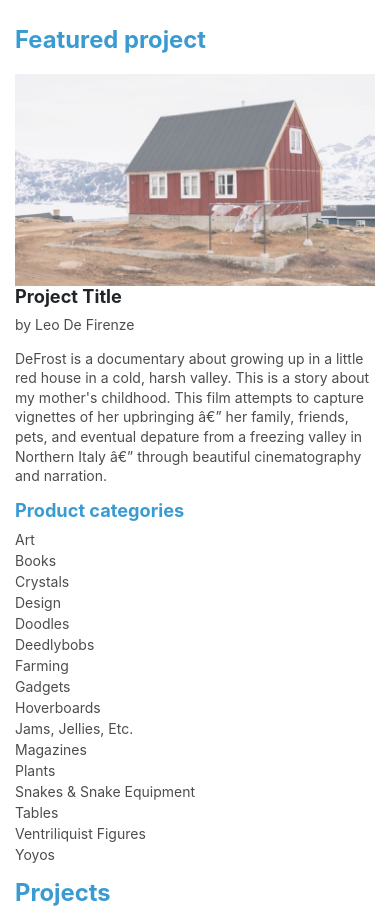
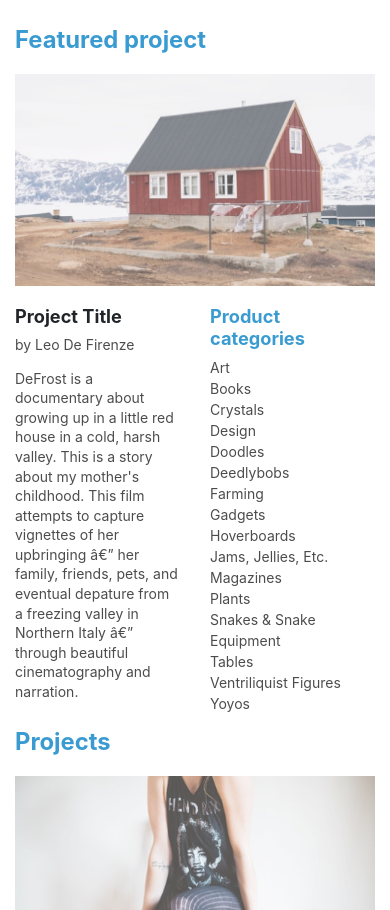
Before and after one commit to devrok/jumpstart, a plain HTML site: page index.html in a window 390 px wide. Shown: the part 729-1639 px from the top of the page. Drawn offline with nearby package versions, Linux system fonts and the light colour scheme.

Commit message:
Make it more responsive and add transitions

```diff
--- a/index.html
+++ b/index.html
@@ -49,10 +49,13 @@
       <section class="container-fluid">
         <h3>Featured project</h3>
         <div class="row">
-          <div class="image-container col-sm-6">
-            <img src="./resources/images/featured-project.png" alt="" />
+          <div class="col-md-6 col-sm-12">
+            <div class="image-container featured-project">
+              <img src="./resources/images/featured-project.png" alt="" />
+            </div>
           </div>
-          <div class="col-sm-3">
+          <!-- <div class="col-md-3 col-sm-6"> -->
+            <div class="col">
             <h4>Project Title</h4>
             <p>by Leo De Firenze</p>
             <p>DeFrost is a documentary about growing up in a little red house
@@ -62,7 +65,8 @@
               from a freezing valley in Northern Italy â€” through beautiful
               cinematography and narration.</p>
           </div>
-          <div class="col-sm-3 categories">
+          <!-- <div class="col-md-3 col-sm-6 categories"> -->
+          <div class="col categories">
             <h4>Product categories</h4>
             <ul>
               <li><span>Art</li></span>
--- a/resources/css/style.css
+++ b/resources/css/style.css
@@ -135,12 +135,35 @@ main span, p {
   color: rgba(0,0,0,0.7);
 }
 
+@media only screen and (max-width: 768px) {
+  .featured-project {
+    margin-bottom: 20px;
+  }
+}
+
+.image-container {
+  overflow: hidden;
+}
+
+img {
+  width: 100%;
+  height: auto;
+  vertical-align: middle;
+}
+
 .image-container img {
-  max-width: 100%;
-  height: auto;
-  display: block;
-  overflow: hidden;
+  /* max-width: 100%; */
+  /* height: auto;
+  display: block; */
   opacity: 0.7;
+  transition: transform 0.5s ease-in-out 0s;
+  transition: transform 0.5s ease-in-out 0s;
+}
+.image-container img:hover {
+  opacity: 1;
+  transition: opacity 0.7s ease-in-out 0s;
+  transform: scale(1.3);
+  transition: transform 0.7s ease-in-out 0s;
 }
 
 .projects .image-container {
```
